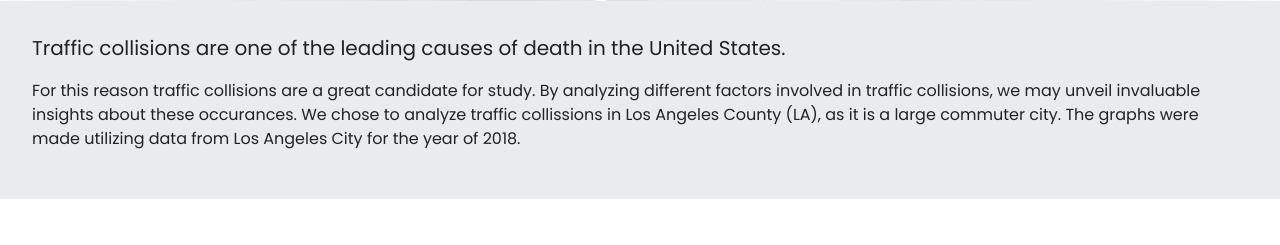
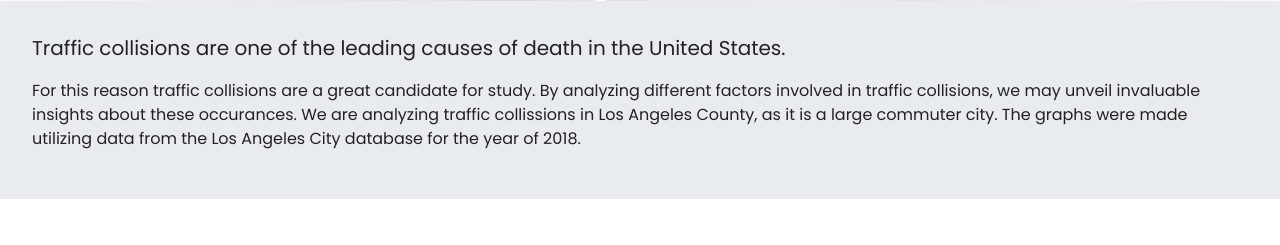
Before and after one commit to tgomez/CRASH, a Flask app: page / in a window 1280 px wide. Shown: the part 791-1036 px from the top of the page. Run offline with Flask 2, Linux system fonts and the light colour scheme; some libraries are stand-ins or nearby versions.

```diff
--- a/templates/index.html
+++ b/templates/index.html
@@ -90,8 +90,8 @@
                         <p class="lead">Traffic collisions are one of the leading causes of death in the United States. </p>
                         <p>For this reason traffic collisions are a great candidate for study.
                             By analyzing different factors involved in traffic collisions, we may unveil invaluable insights about these occurances.
-                            We chose to analyze traffic collissions in Los Angeles County (LA), as it is a large commuter city.
-                            The graphs were made utilizing data from Los Angeles City for the year of 2018.
+                            We are analyzing traffic collissions in Los Angeles County, as it is a large commuter city.
+                            The graphs were made utilizing data from the Los Angeles City database for the year of 2018.
                         </p>
                     </div>
                 </div>
```
